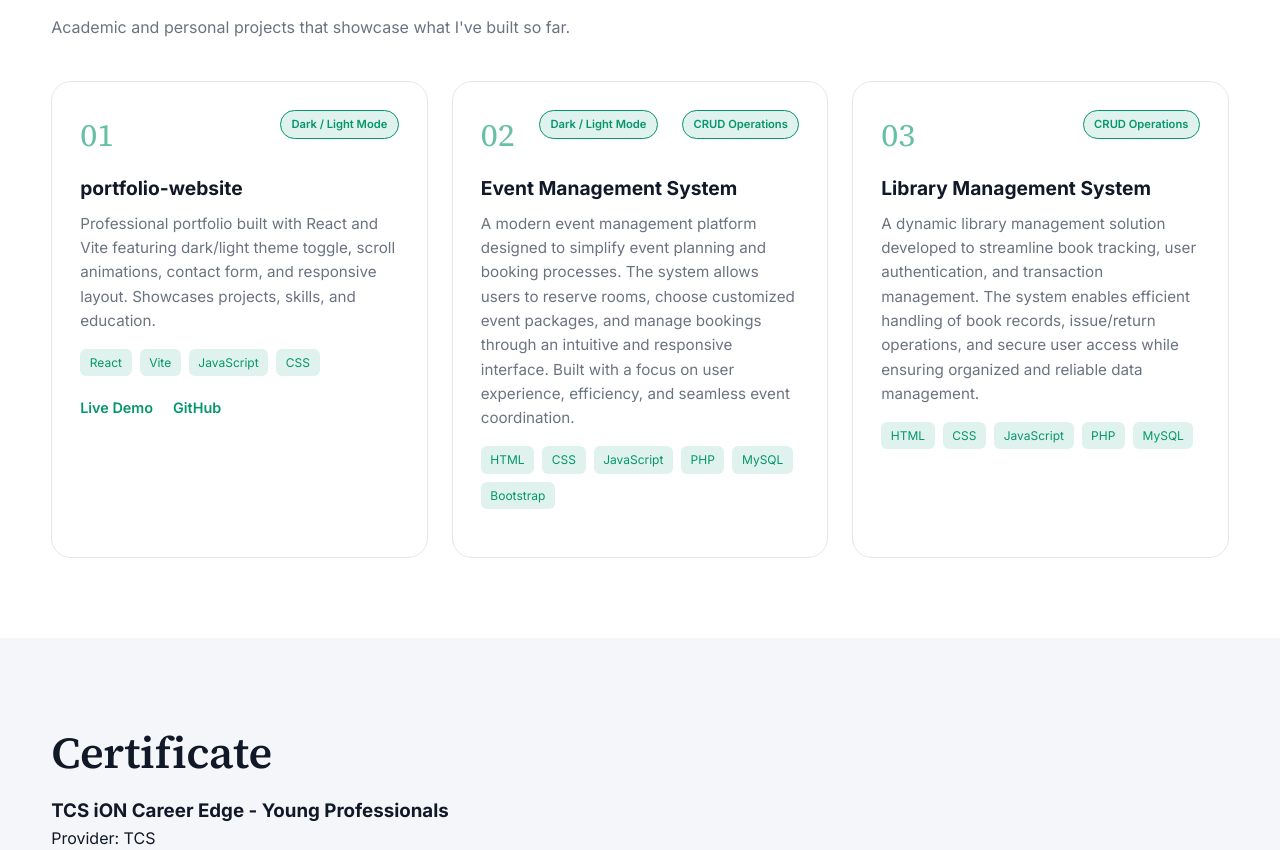
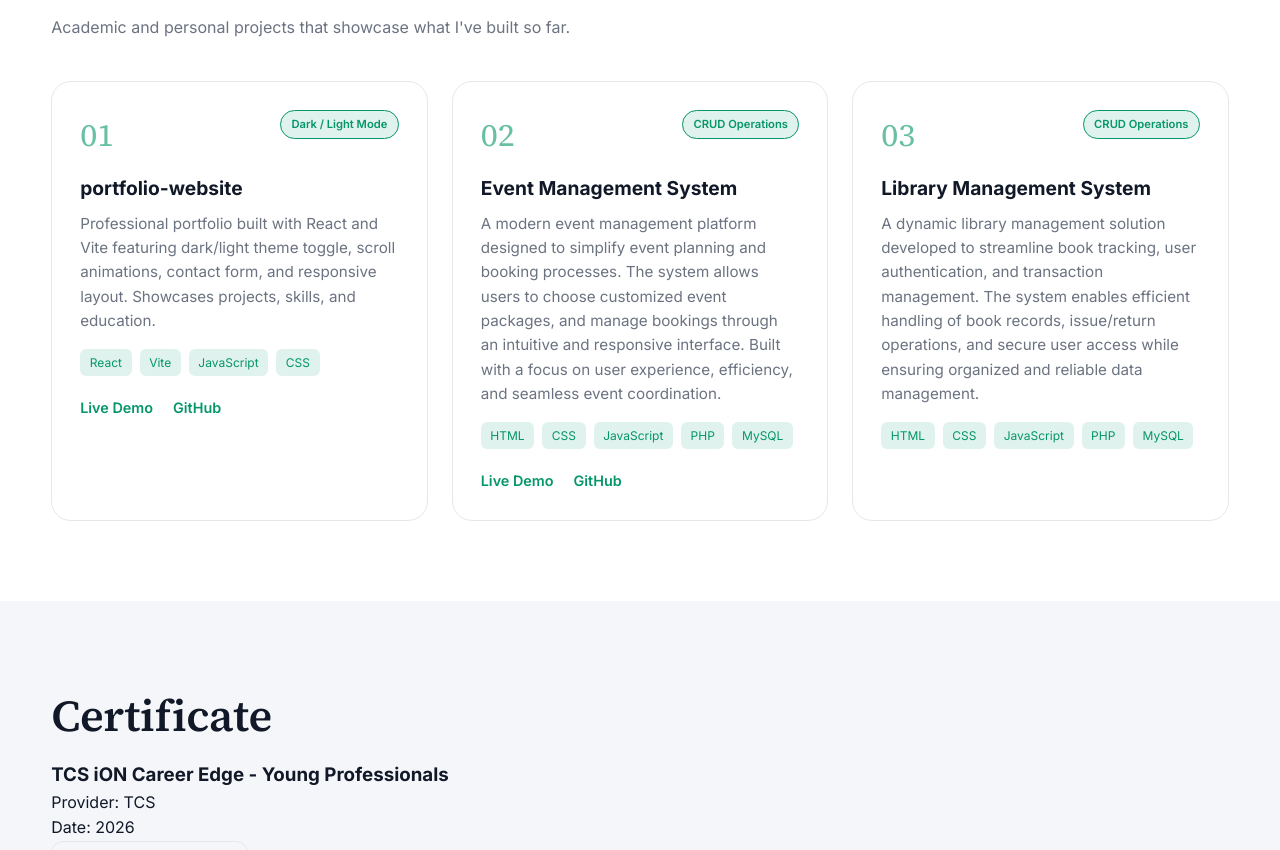
Before and after one commit to meetpatelpc/portfolio-website, a React (Vite) app: page / in a window 1280 px wide. Shown: the part 2290-3140 px from the top of the page. Built offline with nearby package versions, Linux system fonts and the light colour scheme.

Commit message:
Add event project

```diff
--- a/src/data/portfolioData.js
+++ b/src/data/portfolioData.js
@@ -81,11 +81,12 @@ export const projects = [
     id: "02",
     title: "Event Management System",
     description:
-      "A modern event management platform designed to simplify event planning and booking processes. The system allows users to reserve rooms, choose customized event packages, and manage bookings through an intuitive and responsive interface. Built with a focus on user experience, efficiency, and seamless event coordination.",
-    tags: ["HTML", "CSS", "JavaScript","PHP", "MySQL","Bootstrap"],
-    features: ["Dark / Light Mode","CRUD Operations"],
+      "A modern event management platform designed to simplify event planning and booking processes. The system allows users to  choose customized event packages, and manage bookings through an intuitive and responsive interface. Built with a focus on user experience, efficiency, and seamless event coordination.",
+    tags: ["HTML", "CSS", "JavaScript","PHP", "MySQL"],
+    features: ["CRUD Operations"],
     links: [
-      //{ label: "GitHub", href: "https://github.com/meetpatelpc" },
+      {label: "Live Demo", href:"https://meet-patel-event-management.gt.tc"},
+      { label: "GitHub", href: "https://github.com/meetpatelpc/event-management" },
     ],
   },
   {
```
